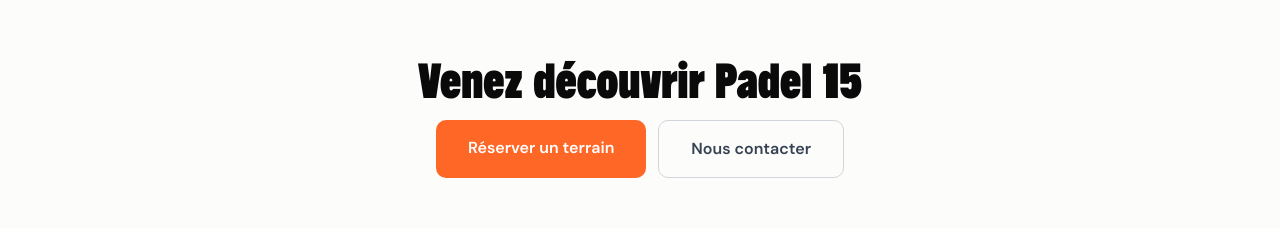
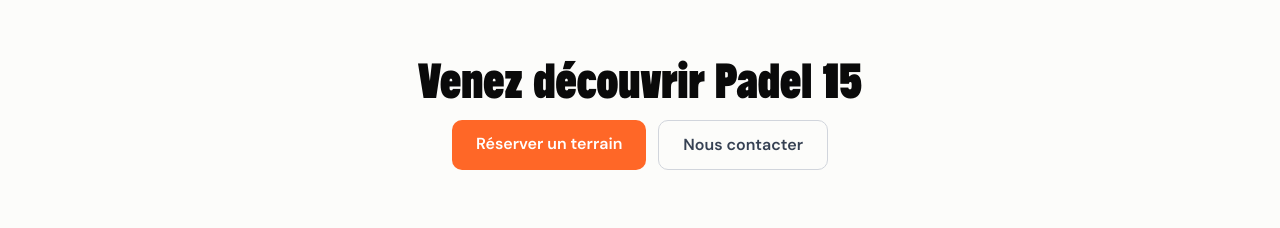
Before and after one commit to martincavil/padel15, a Next.js app: page /le-club in a window 1280 px wide. Shown: the part 2000-2228 px from the top of the page. Built offline with nearby package versions, Linux system fonts and the light colour scheme; no server answers.

Commit message:
fix button

```diff
--- a/src/app/evenements/page.tsx
+++ b/src/app/evenements/page.tsx
@@ -166,7 +166,7 @@ export default function EvenementsPage() {
             </div>
             <a
               href="mailto:contact@padel15.fr?subject=Demande de devis événement&body=Bonjour, je souhaite obtenir un devis pour :"
-              className="bg-brand hover:bg-brand-dark text-white font-semibold px-8 py-4 rounded-lg transition-colors inline-block"
+              className="bg-brand hover:bg-brand-dark text-white font-semibold px-6 py-3 rounded-lg transition-colors inline-block"
             >
               Demander un devis
             </a>
--- a/src/app/le-club/page.tsx
+++ b/src/app/le-club/page.tsx
@@ -162,9 +162,7 @@ export default async function LeClubPage() {
 
         {/* Infrastructure */}
         <AnimatedSection>
-          <h2 className="font-buzz mb-8 text-center">
-            Notre infrastructure
-          </h2>
+          <h2 className="font-buzz mb-8 text-center">Notre infrastructure</h2>
           <div className="grid grid-cols-2 md:grid-cols-4 gap-4">
             {INFRA_ITEMS.map((item) => {
               const Icon = item.icon;
@@ -190,21 +188,19 @@ export default async function LeClubPage() {
         {/* CTA */}
         <AnimatedSection>
           <div className="text-center">
-            <h2 className="font-buzz mb-4">
-              Venez découvrir Padel 15
-            </h2>
+            <h2 className="font-buzz mb-4">Venez découvrir Padel 15</h2>
             <div className="flex flex-col sm:flex-row gap-3 justify-center">
               <a
                 href="https://playtomic.com/clubs/padel-15"
                 target="_blank"
                 rel="noopener noreferrer"
-                className="bg-brand hover:bg-brand-dark text-white font-semibold px-8 py-4 rounded-lg transition-colors"
+                className="bg-brand hover:bg-brand-dark text-white font-semibold px-6 py-3 rounded-lg transition-colors"
               >
                 Réserver un terrain
               </a>
               <Link
                 href="/contact"
-                className="border border-gray-300 hover:border-brand text-gray-700 hover:text-brand font-semibold px-8 py-4 rounded-lg transition-colors"
+                className="border border-gray-300 hover:border-brand text-gray-700 hover:text-brand font-semibold px-6 py-3 rounded-lg transition-colors"
               >
                 Nous contacter
               </Link>
@@ -222,9 +218,7 @@ export default async function LeClubPage() {
                 <span className="inline-block px-3 py-1 rounded-full text-xs font-semibold bg-brand/10 text-brand border border-brand/20 mb-3">
                   Actualités
                 </span>
-                <h2 className="font-buzz">
-                  Nos newsletters
-                </h2>
+                <h2 className="font-buzz">Nos newsletters</h2>
               </div>
             </div>
           </AnimatedSection>
--- a/src/app/tarifs/page.tsx
+++ b/src/app/tarifs/page.tsx
@@ -94,7 +94,7 @@ export default function TarifsPage() {
                 href="https://playtomic.com/clubs/padel-15"
                 target="_blank"
                 rel="noopener noreferrer"
-                className="bg-brand hover:bg-brand-dark text-white font-semibold px-8 py-4 rounded-lg transition-colors inline-block"
+                className="bg-brand hover:bg-brand-dark text-white font-semibold px-6 py-3 rounded-lg transition-colors inline-block"
               >
                 Réserver maintenant
               </a>
@@ -138,9 +138,7 @@ export default function TarifsPage() {
         {/* Événements */}
         <AnimatedSection delay={0.2}>
           <div className="bg-black rounded-2xl p-8 text-white">
-            <h2 className="font-buzz mb-2">
-              Événements d&apos;entreprise
-            </h2>
+            <h2 className="font-buzz mb-2">Événements d&apos;entreprise</h2>
             <p className="text-gray-400 mb-4">
               Formules sur-mesure pour vos team buildings, afterworks et
               séminaires. Devis personnalisé sous 24h.
--- a/src/app/terrains/page.tsx
+++ b/src/app/terrains/page.tsx
@@ -84,7 +84,7 @@ export default function TerrainsPage() {
                 href="https://playtomic.com/clubs/padel-15"
                 target="_blank"
                 rel="noopener noreferrer"
-                className="bg-brand hover:bg-brand-dark text-white font-semibold px-8 py-4 rounded-lg text-center transition-colors"
+                className="bg-brand hover:bg-brand-dark text-white font-semibold px-6 py-3 rounded-lg text-center transition-colors"
               >
                 Réserver sur Playtomic
               </a>
@@ -133,9 +133,7 @@ export default function TerrainsPage() {
 
         {/* Equipment */}
         <div className="bg-gray-50 rounded-2xl p-8">
-          <h2 className="font-buzz mb-6">
-            Équipements &amp; Services
-          </h2>
+          <h2 className="font-buzz mb-6">Équipements &amp; Services</h2>
           <ul className="grid grid-cols-1 sm:grid-cols-2 gap-3 text-gray-700">
             {[
               {
--- a/src/components/homepage/B2BSection.tsx
+++ b/src/components/homepage/B2BSection.tsx
@@ -90,7 +90,7 @@ export function B2BSection() {
         <div className="text-center">
           <a
             href="mailto:contact@padel15.fr?subject=Demande de devis événement&body=Bonjour, je souhaite obtenir un devis pour :"
-            className="bg-brand hover:bg-brand-dark text-white font-semibold px-8 py-4 rounded-lg transition-colors inline-block"
+            className="bg-brand hover:bg-brand-dark text-white font-semibold px-6 py-3 rounded-lg transition-colors inline-block"
           >
             Organiser mon événement
           </a>
--- a/src/components/restaurant/AnimatedPrivatiseCard.tsx
+++ b/src/components/restaurant/AnimatedPrivatiseCard.tsx
@@ -26,9 +26,7 @@ export function AnimatedPrivatiseCard() {
         <span className="inline-block px-4 py-1.5 rounded-full text-xs font-semibold bg-brand/20 text-brand border border-brand/30 mb-5">
           Privatisation
         </span>
-        <h2 className="font-buzz text-white mb-3">
-          Privatisez notre espace
-        </h2>
+        <h2 className="font-buzz text-white mb-3">Privatisez notre espace</h2>
         <p className="text-gray-400 max-w-lg mx-auto mb-2 text-lg">
           Séminaires · Afterworks · Événements privés
         </p>
@@ -38,7 +36,7 @@ export function AnimatedPrivatiseCard() {
         </p>
         <a
           href="mailto:contact@padel15.fr?subject=Demande privatisation restaurant"
-          className="bg-brand hover:bg-brand-dark text-white font-semibold px-8 py-4 rounded-lg transition-colors inline-block"
+          className="bg-brand hover:bg-brand-dark text-white font-semibold px-6 py-3 rounded-lg transition-colors inline-block"
         >
           Demander un devis
         </a>
--- a/src/components/restaurant/CarteCanvaWidget.tsx
+++ b/src/components/restaurant/CarteCanvaWidget.tsx
@@ -44,7 +44,7 @@ export function CarteCanvaWidget({ variant = "full" }: CarteCanvaWidgetProps) {
         href={CANVA_URL}
         target="_blank"
         rel="noopener noreferrer"
-        className="inline-flex items-center gap-2 bg-brand hover:bg-brand-dark text-white font-semibold px-8 py-4 rounded-xl transition-colors"
+        className="inline-flex items-center gap-2 bg-brand hover:bg-brand-dark text-white font-semibold px-6 py-3 rounded-xl transition-colors"
       >
         <UtensilsCrossed className="w-5 h-5" />
         Voir la carte complète
```
Also changed, not shown: 1 other file (tests, documents, lock files or other folders).
